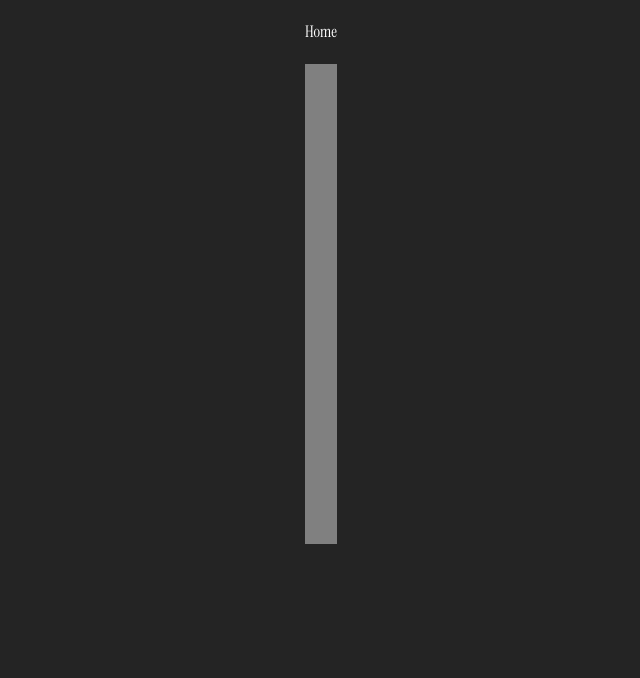
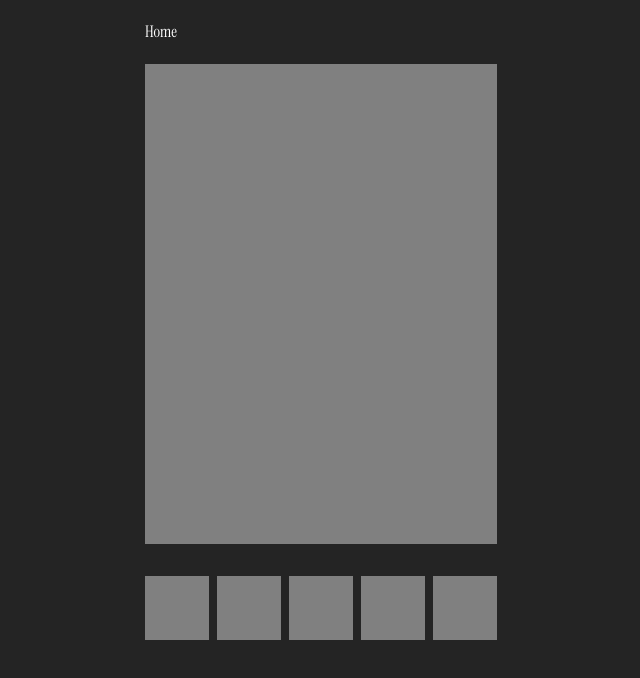
Before and after one commit to byfolarin/100-days-of-Code, a React (Vite) app in the folder code-100/: page /ImageGallery in a window 1280 px wide. Shown: the top 678 px of the page, without its empty margins (319-959 px from the left). Built offline with nearby package versions, Linux system fonts and the light colour scheme; a web font is replaced by a local one.

Commit message:
img container

```diff
--- a/code-100/src/components/ImageGallery.jsx
+++ b/code-100/src/components/ImageGallery.jsx
@@ -3,7 +3,13 @@ import React from 'react'
 const ImageGallery = () => {
   return (
     <div>
-      <div className="img-container">
+      <div className="img-container"></div>
+      <div className="grid-img">
+        <div className="img-1 slide"></div>
+        <div className="img-2 slide"></div>
+        <div className="img-3 slide"></div>
+        <div className="img-3 slide"></div>
+        <div className="img-4 slide"></div>
 
       </div>
     </div>
--- a/code-100/src/index.css
+++ b/code-100/src/index.css
@@ -213,3 +213,15 @@ li:hover{
   height: 60vh;
   background-color: #808080;
 }
+
+.grid-img{
+  margin: 32px 0px;
+  display: flex;
+  gap: 8px;
+}
+
+.slide{
+  background-color: #808080;
+  width: 64px;
+  height: 64px;
+}
```
